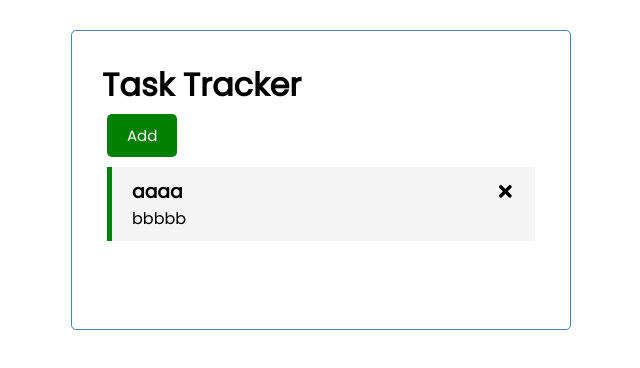
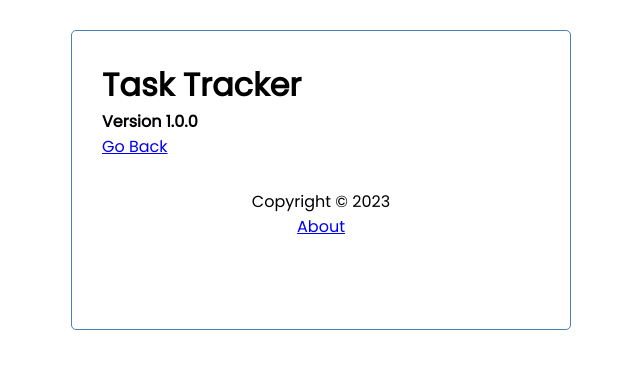
Before and after one commit to Ketan-Suthar/React-JS, a React (Create React App) app in the folder react-task-tracker/: page /about in a window 1280 px wide. Shown: the top 368 px of the page, without its empty margins (319-959 px from the left). Built offline with nearby package versions, Linux system fonts and the light colour scheme; data requests are answered from the project's data file.

Commit message:
add about and footer pages

```diff
--- a/react-task-tracker/src/App.js
+++ b/react-task-tracker/src/App.js
@@ -2,6 +2,9 @@
 import Tasks from "./components/Tasks";
 import { useState, useEffect } from "react"
 import AddTask from "./components/AddTask";
+import Footer from "./components/Footer";
+import About from "./components/About";
+import { BrowserRouter as Router, Routes, Route } from "react-router-dom"
 
 
 function App() {
@@ -85,15 +88,24 @@
     )
   }
 
-
   return (
+    <Router>
     <div className="container">
       <Header onAdd={() => setShowAddTask(!showAddTask) }
         showAdd={showAddTask}/>
-      { showAddTask && <AddTask onAdd={addTask} /> }
-      {tasks.length > 0 ? (<Tasks tasks={tasks} onDelete={deleteTask}
-        onToggle={toggleReminder} />) : 'No tasks to show'}
+      <Routes>
+        <Route path="/" exact element={ (props) => {
+          <>
+            { showAddTask && <AddTask onAdd={addTask} /> }
+          {tasks.length > 0 ? (<Tasks tasks={tasks} onDelete={deleteTask}
+            onToggle={toggleReminder} />) : 'No tasks to show'}
+          </>
+        }}/>
+        <Route path="/about" element={<About/>} />
+      </Routes>
+      <Footer/>
     </div>
+    </Router>
   );
 }
 
--- /dev/null
+++ b/react-task-tracker/src/components/About.js
@@ -0,0 +1,12 @@
+import { Link } from 'react-router-dom'
+
+const About = () => {
+  return (
+    <div>
+      <h4>Version 1.0.0</h4>
+      <Link to='/'>Go Back</Link>
+    </div>
+  )
+}
+
+export default About
--- /dev/null
+++ b/react-task-tracker/src/components/Footer.js
@@ -0,0 +1,12 @@
+import { Link } from 'react-router-dom'
+
+const Footer = () => {
+  return (
+    <footer>
+      <p>Copyright &copy; 2023</p>
+      <Link to='/about'>About</Link>
+    </footer>
+  )
+}
+
+export default Footer
--- a/react-task-tracker/src/components/Header.js
+++ b/react-task-tracker/src/components/Header.js
@@ -1,11 +1,16 @@
 import PropTypes from 'prop-types'
 import Button from './Button'
+import { useLocation } from 'react-router-dom'
 
 const Header = ({title, onAdd, showAdd}) => {
+  const location = useLocation()
+
   return (
     <header >
         <h1>{title}</h1>
-        <Button color={showAdd ? 'red':'green'} text={showAdd ? 'Close' : 'Add'} onClick={onAdd} />
+        {
+          location.pathname === "/" && (<Button color={showAdd ? 'red':'green'} text={showAdd ? 'Close' : 'Add'} onClick={onAdd} />)
+        }
     </header>
   )
 }
```
